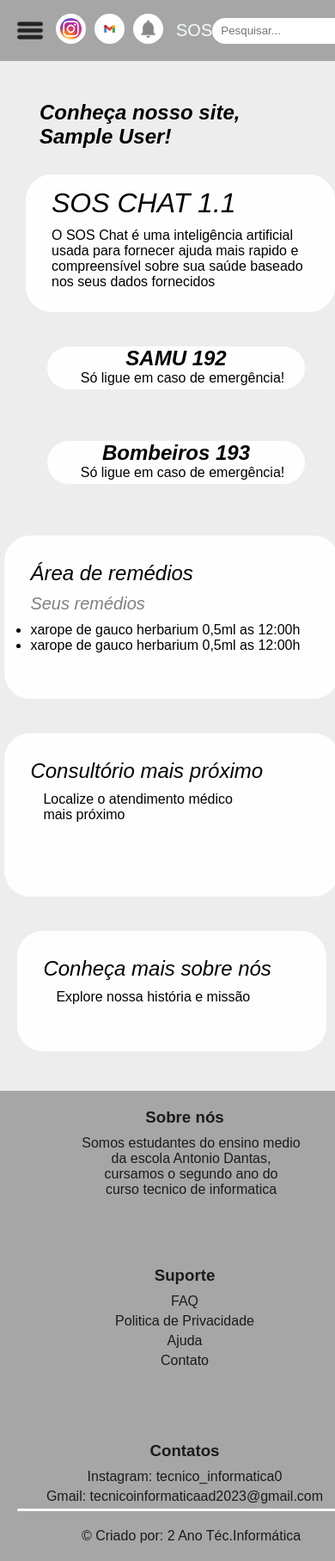
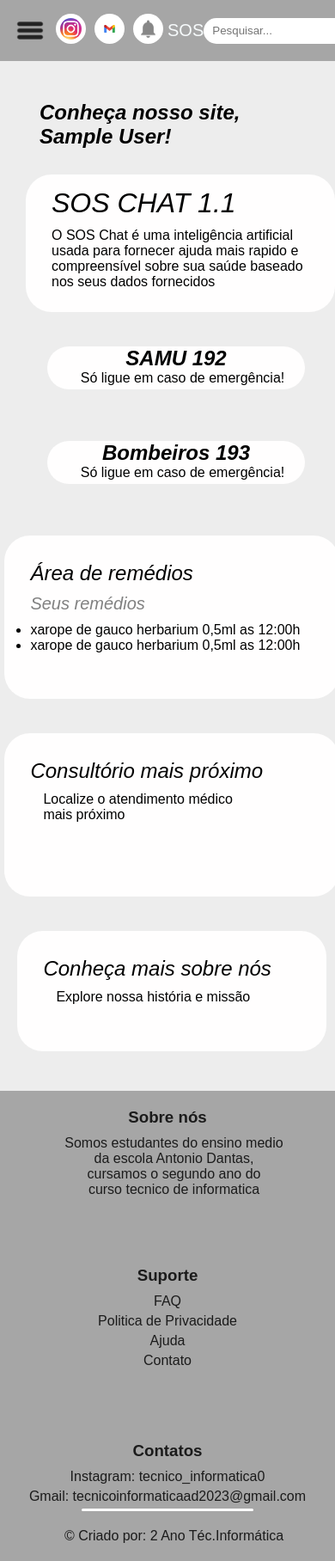
Before and after one commit to DerekSilva9/SOS-Sistema, a PHP site: page /home/index.php in a window 390 px wide; the page is wider, and only the part inside the window is pictured. Shown: that part at 86% size. Run offline with PHP 8.4, Linux system fonts and the light colour scheme; the visitor is signed in with stand-in values (Sample User, id 1).

Commit message:
Melhorias no codigo e responsividade

```diff
--- a/home/style/homestyle.css
+++ b/home/style/homestyle.css
@@ -143,6 +143,7 @@ a{
     width: 200px;
     padding-left: 10px;
     box-sizing: border-box;
+
 }
 
 .search-icon {
@@ -374,6 +375,7 @@ a{
     flex-direction: column;
     align-items: center;
     }
+
     .title-header {
         display: none; /* faz o título desaparecer */
     }
@@ -381,8 +383,7 @@ a{
     .sos-header {
         display: flex; /* Exibe apenas "SOS" */
         margin-left: auto; /* Coloca "SOS" no lado direito */
-        align-items: center; /* Alinha "SOS" verticalmente ao centro */
-        margin-left: 10px;
+        align-items: center;
         font-size: 20px;
     }
     .sos-chat-box{
@@ -484,15 +485,17 @@ a{
         .footer {
             position: relative;
             bottom: 0;
-            width: 100%;
+            width: auto;
             background-color: #a6a6a6;
             color: #1b1b1b;
             padding: 20px;
             list-style: none;
+            text-align: center;
             margin-top: 30px;
         }
         .footer h3{
             margin-bottom: 10px;
+            text-align: center;
         }
         .footer-boxes{
             display: flex;
@@ -511,7 +514,7 @@ a{
             border: none;
             background-color: #fff;
             border-radius: 30px;
-            width: 900px;
+            width: 200px;
             margin: auto;
         }
         .credits{
--- a/protect.php
+++ b/protect.php
@@ -4,7 +4,7 @@ if(!isset($_SESSION)) {
 }
 
 if(!isset($_SESSION['id'])) {
-    die("Você não pode acessar esta pagina porque não está logado. <p> <a href=\"/sos-sistemav2/login/login.php\">Entrar</a></p>");
+    die("Você não pode acessar esta pagina porque não está logado. <p> <a href=\"/SOS-Sistema/login/login.php\">Entrar</a></p>");
 }
 
 
```
Also changed, not shown: login/styles/cadastre.css (+6 -1 lines).
